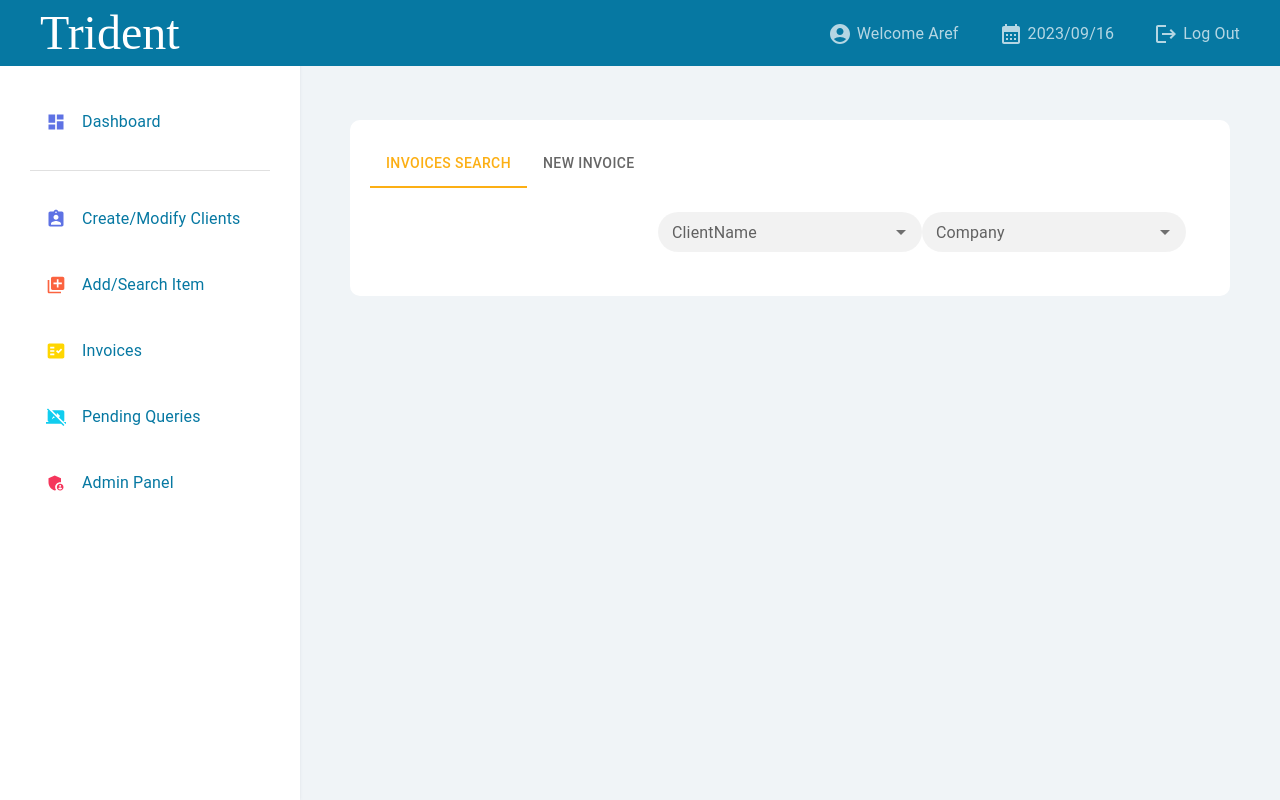
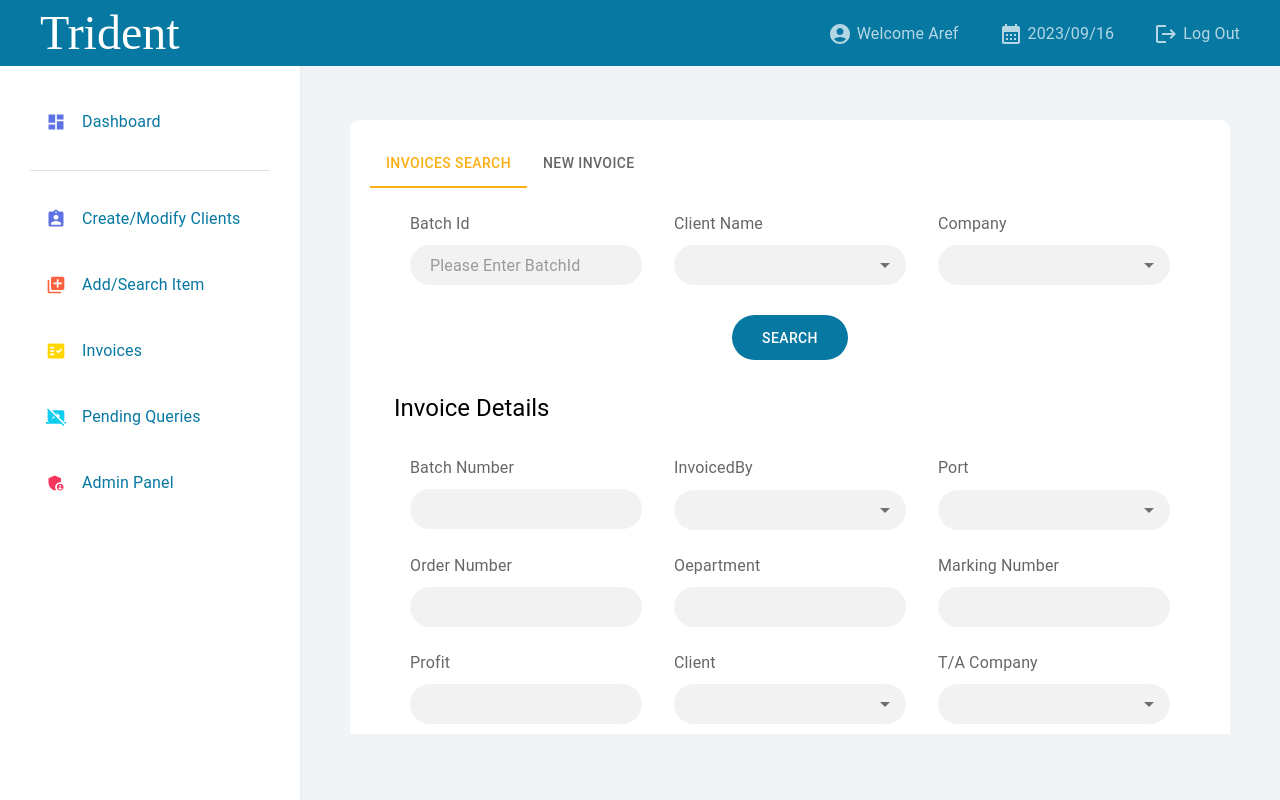
Before and after one commit to minoo-cyber/part, a React (Create React App) app: page /invoices in a window 1280 px wide. Built offline with nearby package versions, Linux system fonts and the light colour scheme.

Commit message:
invoice detais

```diff
--- /dev/null
+++ b/src/components/button/button.style.ts
@@ -0,0 +1,12 @@
+import { SxProps } from "@mui/material";
+
+export const wrapperBox: SxProps = {
+  "& button": {
+    color: "#fff",
+    width: "100%",
+    borderRadius: "30px",
+    height: "45px",
+    marginTop: "30px",
+    padding: "0 30px",
+  },
+};
--- /dev/null
+++ b/src/components/button/index.tsx
@@ -0,0 +1,16 @@
+import { Button, Grid } from "@mui/material";
+import { FC } from "react";
+import { ButtonProps } from "@mui/material";
+import { wrapperBox } from "./button.style";
+
+export interface IProps extends ButtonProps {}
+
+const CustomButton: FC<IProps> = ({ children, ...otherprops }) => {
+  return (
+    <Grid sx={wrapperBox}>
+      <Button {...otherprops}>{children}</Button>
+    </Grid>
+  );
+};
+
+export default CustomButton;
--- a/src/components/input/index.tsx
+++ b/src/components/input/index.tsx
@@ -1,5 +1,6 @@
 import { FormControl, Grid, TextField } from "@mui/material";
 import React, { ChangeEvent, FC, forwardRef, RefObject, useState } from "react";
+import { wrapperBox } from "./input.style";
 
 interface IProps {
   value: any;
@@ -7,11 +8,10 @@ interface IProps {
     e: ChangeEvent<HTMLInputElement | HTMLTextAreaElement>
   ) => void;
   type: "tel" | "text" | "password" | "number" | "file";
-  sx?: any;
   id?: string;
-  maxlength?: number;
   placeholder?: string;
   required?: boolean;
+  readOnly?: boolean;
   autoComplete?: string;
   fieldName?: string;
 }
@@ -22,37 +22,39 @@ const CustomInput: FC<IProps> = forwardRef<RefObject<HTMLInputElement>, IProps>(
       value,
       handleChange,
       type,
-      sx,
       id,
-      maxlength,
       placeholder,
       required,
-      autoComplete,
+      readOnly,
       fieldName,
     } = props;
 
-    const [readOnly, setReadonly] = useState<boolean>(autoComplete === "off");
-    const onFocusHandler = () => {
-      autoComplete === "off" && setReadonly(false);
+    const onChangeCustom = (
+      e: ChangeEvent<HTMLInputElement | HTMLTextAreaElement>,
+      handleChange?: (
+        e: ChangeEvent<HTMLInputElement | HTMLTextAreaElement>
+      ) => void
+    ) => {
+      if (typeof handleChange === "function") {
+        handleChange(e);
+      }
     };
 
     return (
-      <Grid item container component={FormControl}>
-        <Grid item xs={12}>
+      <Grid sx={wrapperBox}>
         <TextField
           id={id ? id : `${fieldName}-input`}
           type={type}
           value={value}
           inputRef={ref}
           fullWidth
-            onChange={(e) => handleChange}
-            onFocus={onFocusHandler}
+          onChange={(e) => onChangeCustom(e, handleChange)}
           InputProps={{
-              readOnly: readOnly,
+            readOnly,
+            required,
           }}
           placeholder={placeholder}
         />
-        </Grid>
       </Grid>
     );
   }
--- a/src/components/input/input.style.ts
+++ b/src/components/input/input.style.ts
@@ -1,12 +1,18 @@
 import { SxProps } from "@mui/material";
 
 export const wrapperBox: SxProps = {
-  "& .MuiAutocomplete-root": {
+  "& .MuiInputBase-root": {
+    borderRadius: "30px",
+  },
+  "& input": {
     background: "rgba(0, 0, 0, 0.05)",
     borderRadius: "30px",
     border: "none",
     width: "100%",
     height: "40px",
+    marginTop: "10px",
+    padding: "0 40px 0 20px",
+    outline: "none",
   },
   "& fieldset": {
     border: "none",
--- a/src/index.css
+++ b/src/index.css
@@ -9,3 +9,6 @@ body {
 a {
   text-decoration: none !important;
 }
+label {
+  font-size: 1rem !important;
+}
--- /dev/null
+++ b/src/pages/invoices/components/invoiceDetails/index.tsx
@@ -0,0 +1,114 @@
+import { FormLabel, Grid, TextField, Typography } from "@mui/material";
+import CustomInput from "../../../../components/input";
+import CustomAutocomplete from "../../../../components/autocomplete";
+
+const InvoiceDetails = () => {
+  return (
+    <>
+      <Typography variant="h5" my={4}>
+        Invoice Details
+      </Typography>
+      <Grid container mb={3}>
+        <Grid xs={4} px={2}>
+          <FormLabel htmlFor="batchNumber">Batch Number</FormLabel>
+          <CustomInput value="" type="text" id="batchNumber" readOnly />
+        </Grid>
+        <Grid xs={4} px={2}>
+          <FormLabel htmlFor="invoicedBy">InvoicedBy</FormLabel>
+          <CustomAutocomplete
+            id="invoicedBy"
+            value=""
+            options={[]}
+            renderInput={(params) => <TextField {...params} />}
+            sx={{ mt: 1.3 }}
+            readOnly
+          />
+        </Grid>
+        <Grid xs={4} px={2}>
+          <FormLabel htmlFor="port">Port</FormLabel>
+          <CustomAutocomplete
+            id="port"
+            value=""
+            options={[]}
+            renderInput={(params) => <TextField {...params} />}
+            sx={{ mt: 1.3 }}
+            readOnly
+          />
+        </Grid>
+      </Grid>
+      <Grid container mb={3}>
+        <Grid xs={4} px={2}>
+          <FormLabel htmlFor="orderNumber">Order Number</FormLabel>
+          <CustomInput value="" type="text" id="orderNumber" readOnly />
+        </Grid>
+        <Grid xs={4} px={2}>
+          <FormLabel htmlFor="oepartment">Oepartment</FormLabel>
+          <CustomInput value="" type="text" id="oepartment" readOnly />
+        </Grid>
+        <Grid xs={4} px={2}>
+          <FormLabel htmlFor="markingNumber">Marking Number</FormLabel>
+          <CustomInput value="" type="text" id="markingNumber" readOnly />
+        </Grid>
+      </Grid>
+      <Grid container mb={3}>
+        <Grid xs={4} px={2}>
+          <FormLabel htmlFor="profit">Profit</FormLabel>
+          <CustomInput value="" type="text" id="profit" readOnly />
+        </Grid>
+        <Grid xs={4} px={2}>
+          <FormLabel htmlFor="client">Client</FormLabel>
+          <CustomAutocomplete
+            id="client"
+            value=""
+            options={[]}
+            renderInput={(params) => <TextField {...params} />}
+            sx={{ mt: 1.3 }}
+            readOnly
+          />
+        </Grid>
+        <Grid xs={4} px={2}>
+          <FormLabel htmlFor="company">T/A Company</FormLabel>
+          <CustomAutocomplete
+            id="company"
+            value=""
+            options={[]}
+            renderInput={(params) => <TextField {...params} />}
+            sx={{ mt: 1.3 }}
+            readOnly
+          />
+        </Grid>
+      </Grid>
+      <Grid container mb={3}>
+        <Grid xs={4} px={2}>
+          <FormLabel htmlFor="companyName">Company Name</FormLabel>
+          <CustomAutocomplete
+            id="companyName"
+            value=""
+            options={[]}
+            renderInput={(params) => <TextField {...params} />}
+            sx={{ mt: 1.3 }}
+            readOnly
+          />
+        </Grid>
+        <Grid xs={4} px={2}>
+          <FormLabel htmlFor="agent">Agent</FormLabel>
+          <CustomAutocomplete
+            id="agent"
+            value=""
+            options={[]}
+            renderInput={(params) => <TextField {...params} />}
+            sx={{ mt: 1.3 }}
+            readOnly
+          />
+        </Grid>
+        <Grid xs={4} px={2}>
+          {" "}
+          <FormLabel htmlFor="invoiceNumber">Invoice Number</FormLabel>
+          <CustomInput value="" type="text" id="invoiceNumber" readOnly />
+        </Grid>
+      </Grid>
+    </>
+  );
+};
+
+export default InvoiceDetails;
--- a/src/pages/invoices/components/invoicesSearch/index.tsx
+++ b/src/pages/invoices/components/invoicesSearch/index.tsx
@@ -1,40 +1,56 @@
-import { Grid, TextField } from "@mui/material";
+import { FormLabel, Grid, TextField } from "@mui/material";
 import CustomAutocomplete from "../../../../components/autocomplete";
+import CustomInput from "../../../../components/input";
+import { useState } from "react";
+import CustomButton from "../../../../components/button";
+import InvoiceDetails from "../invoiceDetails";
 
 const InvoicesSearch = () => {
+  const [batchId, setBatchId] = useState<string>("");
   return (
-    <Grid container>
-      <Grid xs={4}></Grid>
-      <Grid xs={4}>
+    <Grid container component="form">
+      <Grid xs={4} px={2}>
+        <FormLabel htmlFor="batchId">Batch Id</FormLabel>
+        <CustomInput
+          value={batchId}
+          handleChange={(e) => setBatchId(e.target.value)}
+          type="text"
+          id="batchId"
+          placeholder="Please Enter BatchId"
+        />
+      </Grid>
+      <Grid xs={4} px={2}>
+        <FormLabel htmlFor="clientName">Client Name</FormLabel>
         <CustomAutocomplete
+          id="clientName"
           value=""
           options={[]}
-          // onChange={(_, value) => {
-          //   if (value && typeof value != "string" && !Array.isArray(value)) {
-          //     setPaymentPeriod(value);
-          //     setPaymentPeriodLookupId(value.id);
-          //   } else {
-          //     setPaymentPeriod(undefined);
-          //   }
-          // }}
-          renderInput={(params) => <TextField {...params} label="ClientName" />}
+          renderInput={(params) => <TextField {...params} />}
+          sx={{ mt: 1.3 }}
         />
       </Grid>
-      <Grid xs={4}>
+      <Grid xs={4} px={2}>
+        <FormLabel htmlFor="company">Company</FormLabel>
         <CustomAutocomplete
+          id="company"
           value=""
           options={[]}
-          // onChange={(_, value) => {
-          //   if (value && typeof value != "string" && !Array.isArray(value)) {
-          //     setPaymentPeriod(value);
-          //     setPaymentPeriodLookupId(value.id);
-          //   } else {
-          //     setPaymentPeriod(undefined);
-          //   }
-          // }}
-          renderInput={(params) => <TextField {...params} label="Company" />}
+          renderInput={(params) => <TextField {...params} />}
+          sx={{ mt: 1.3 }}
         />
       </Grid>
+      <Grid container sx={{ justifyContent: "center" }}>
+        <CustomButton
+          type="submit"
+          sx={{
+            backgroundColor: (theme) =>
+              theme.palette.primary.main + "!important",
+          }}
+        >
+          Search
+        </CustomButton>
+      </Grid>
+      <InvoiceDetails />
     </Grid>
   );
 };
--- a/src/pages/login/components/otp/index.tsx
+++ b/src/pages/login/components/otp/index.tsx
@@ -5,6 +5,7 @@ import { formBox, wrapperInput } from "./otp.style";
 import { useMutation } from "@tanstack/react-query";
 import { getOtpValidation } from "../../../../services/login.api";
 import { useNavigate } from "react-router-dom";
+import CustomButton from "../../../../components/button";
 
 interface IProps {
   email: string;
@@ -45,14 +46,14 @@ const Otp: FC<IProps> = (email) => {
           <input disabled type="text" key={key} value={s} onPaste={onPaste} />
         ))}
       </Box>
-      <Button
+      <CustomButton
         type="submit"
         sx={{
           backgroundColor: (theme) => theme.palette.primary.main + "!important",
         }}
       >
         Sign In
-      </Button>
+      </CustomButton>
     </Grid>
   );
 };
--- a/src/pages/login/login.style.ts
+++ b/src/pages/login/login.style.ts
@@ -34,23 +34,6 @@ export const formBox: SxProps = {
     fontSize: "0.8rem",
     marginLeft: "10px",
   },
-  "& input": {
-    background: "rgba(0, 0, 0, 0.05)",
-    borderRadius: "30px",
-    border: "none",
-    width: "100%",
-    height: "40px",
-    marginTop: "10px",
-    padding: "0 40px 0 20px",
-    outline: "none",
-  },
-  "& button": {
-    color: "#fff",
-    width: "100%",
-    borderRadius: "30px",
-    height: "45px",
-    marginTop: "40px",
-  },
   "& svg": {
     position: "absolute",
     right: "12px",
```
Also changed, not shown: src/pages/login/index.tsx (+16 -14 lines). Lines whose indentation alone changed are shown as unchanged.
